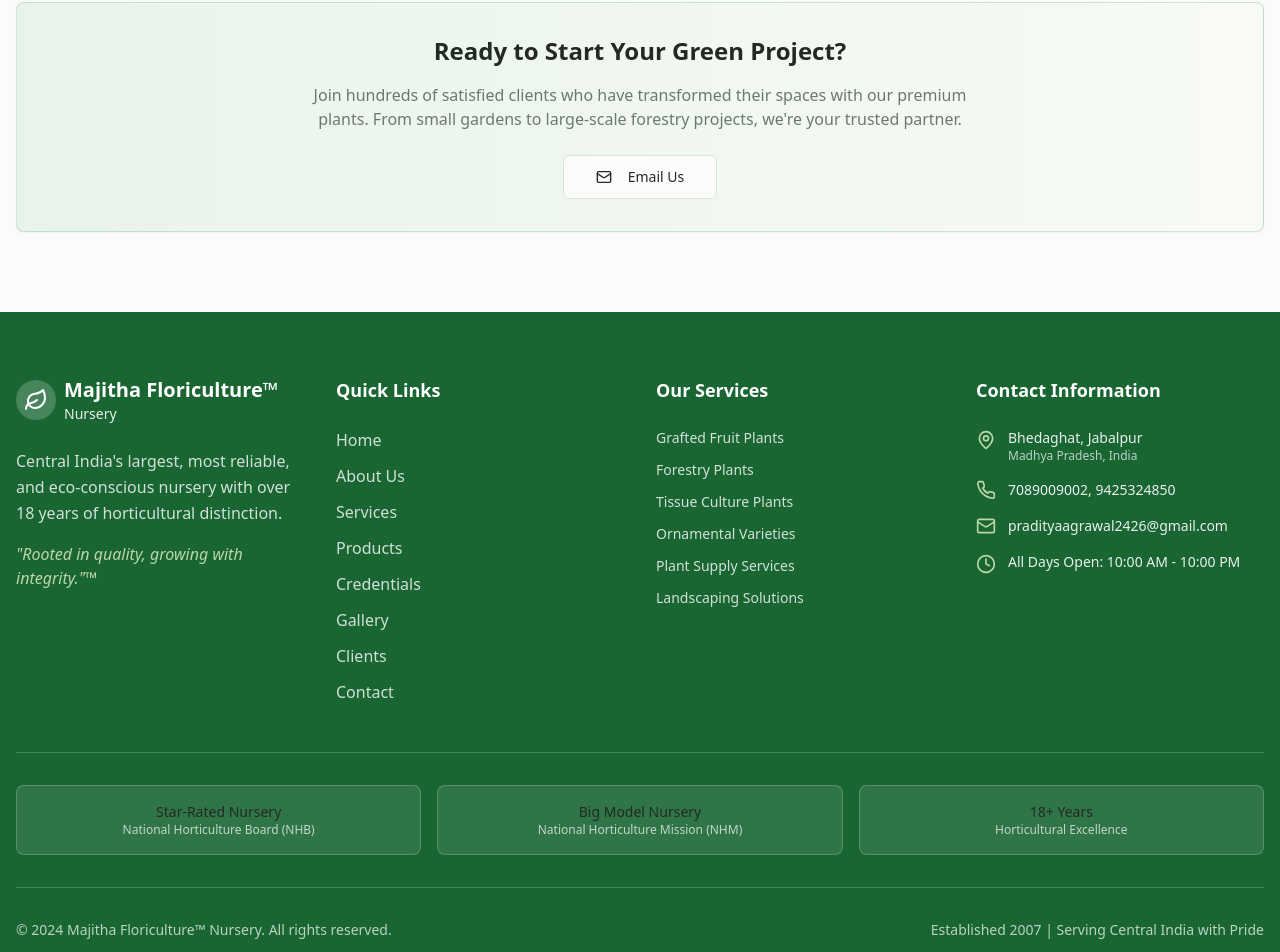
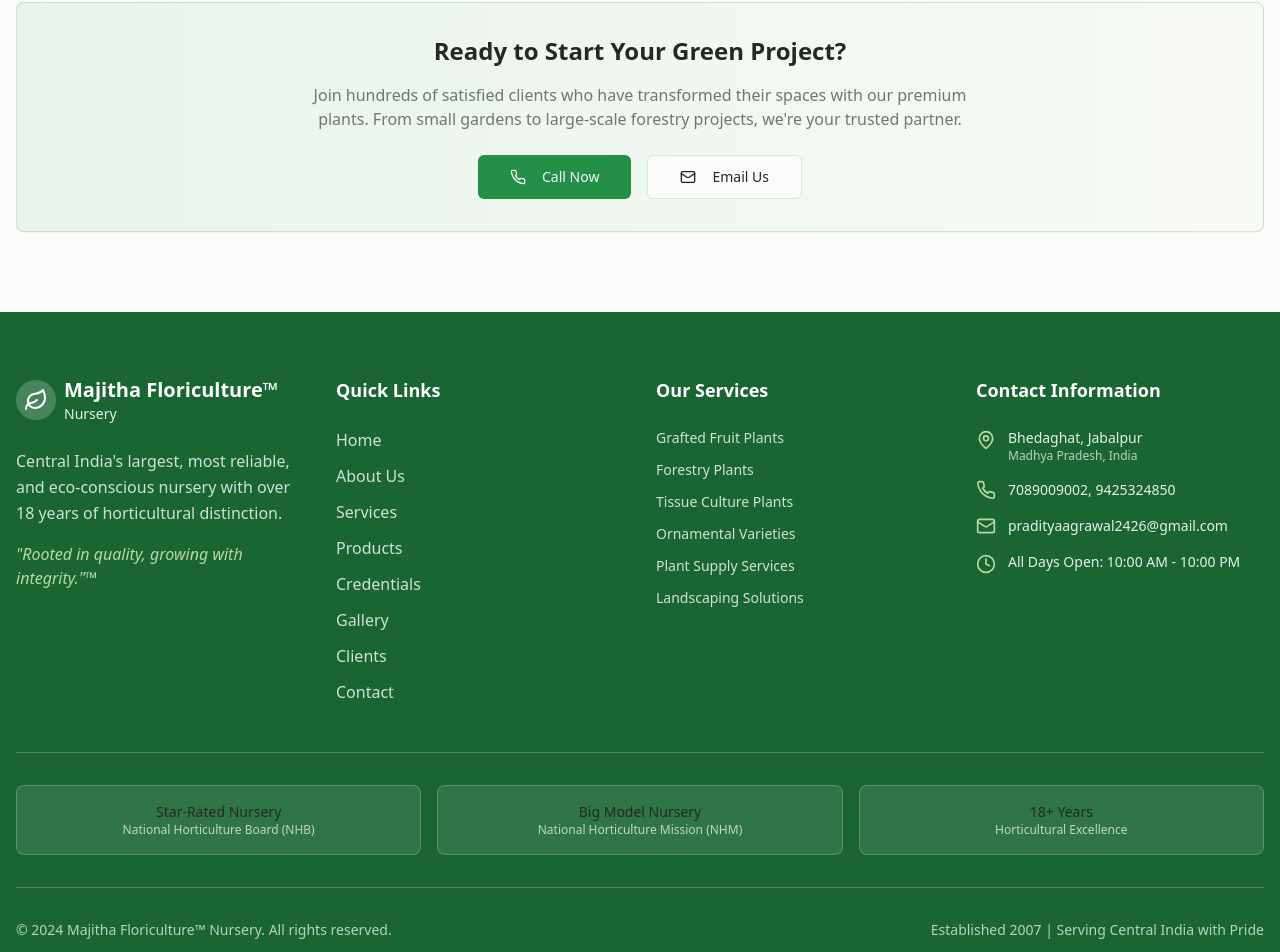
Before and after one commit to pradityaagrawal2426/majitha-growers-portal, a React (Vite) app: page /contact in a window 1280 px wide. Shown: the part 1300-2252 px from the top of the page. Built offline with nearby package versions, Linux system fonts and the light colour scheme.

Commit message:
Changes
Co-authored-by: pradityaagrawal2426 <223558869+pradityaagrawal2426@users.noreply.github.com>

```diff
--- a/src/components/Contact.tsx
+++ b/src/components/Contact.tsx
@@ -266,6 +266,12 @@ Message: ${formData.message}`;
                 From small gardens to large-scale forestry projects, we're your trusted partner.
               </p>
               <div className="flex flex-col sm:flex-row gap-4 justify-center">
+                <Button size="lg" className="bg-primary hover:bg-primary/90" asChild>
+                  <a href="tel:7089009002">
+                    <Phone className="w-5 h-5 mr-2" />
+                    Call Now
+                  </a>
+                </Button>
                 <Button size="lg" variant="outline" asChild>
                   <a href="mailto:pradityaagrawal2426@gmail.com">
                     <Mail className="w-5 h-5 mr-2" />
```
